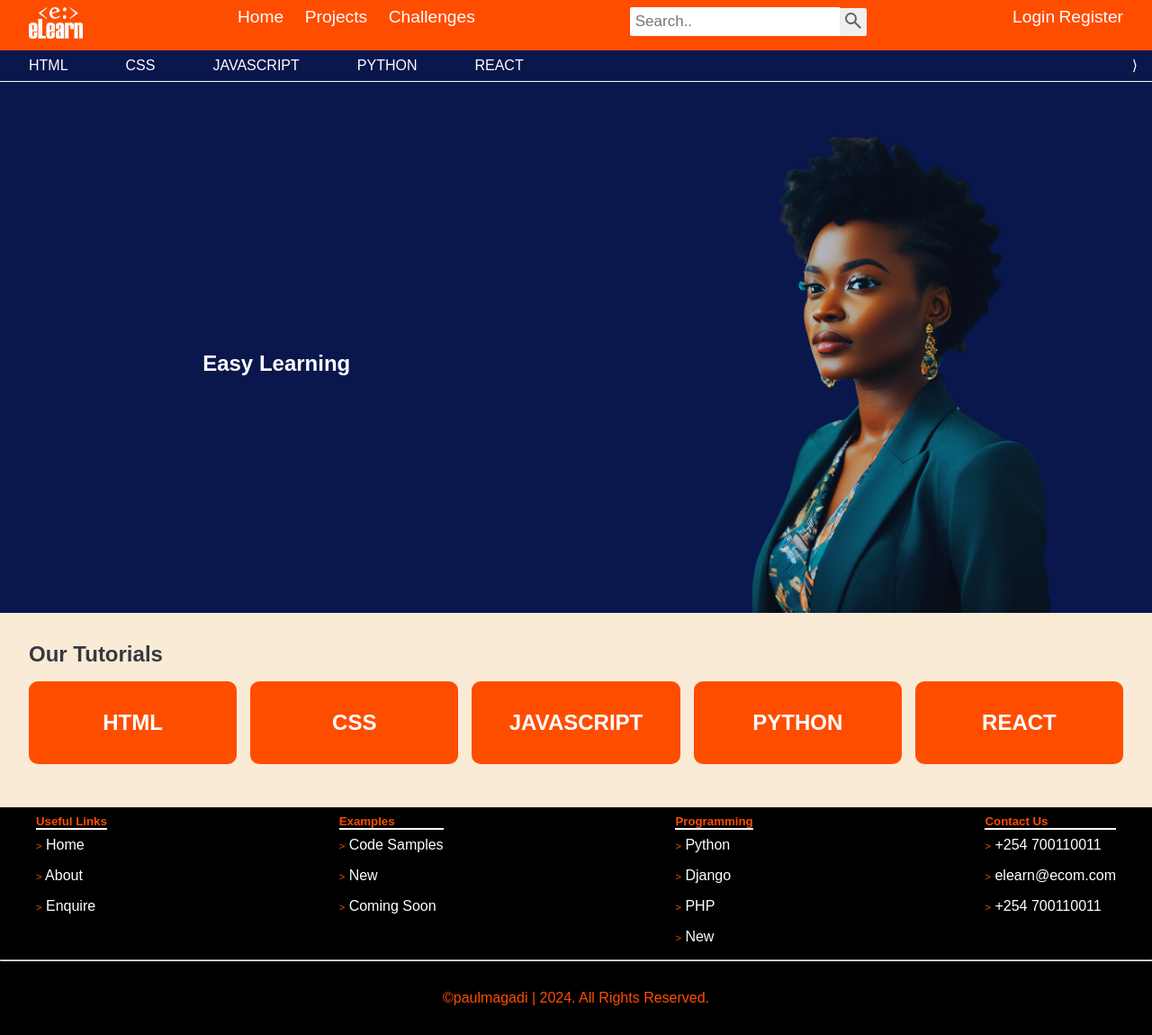
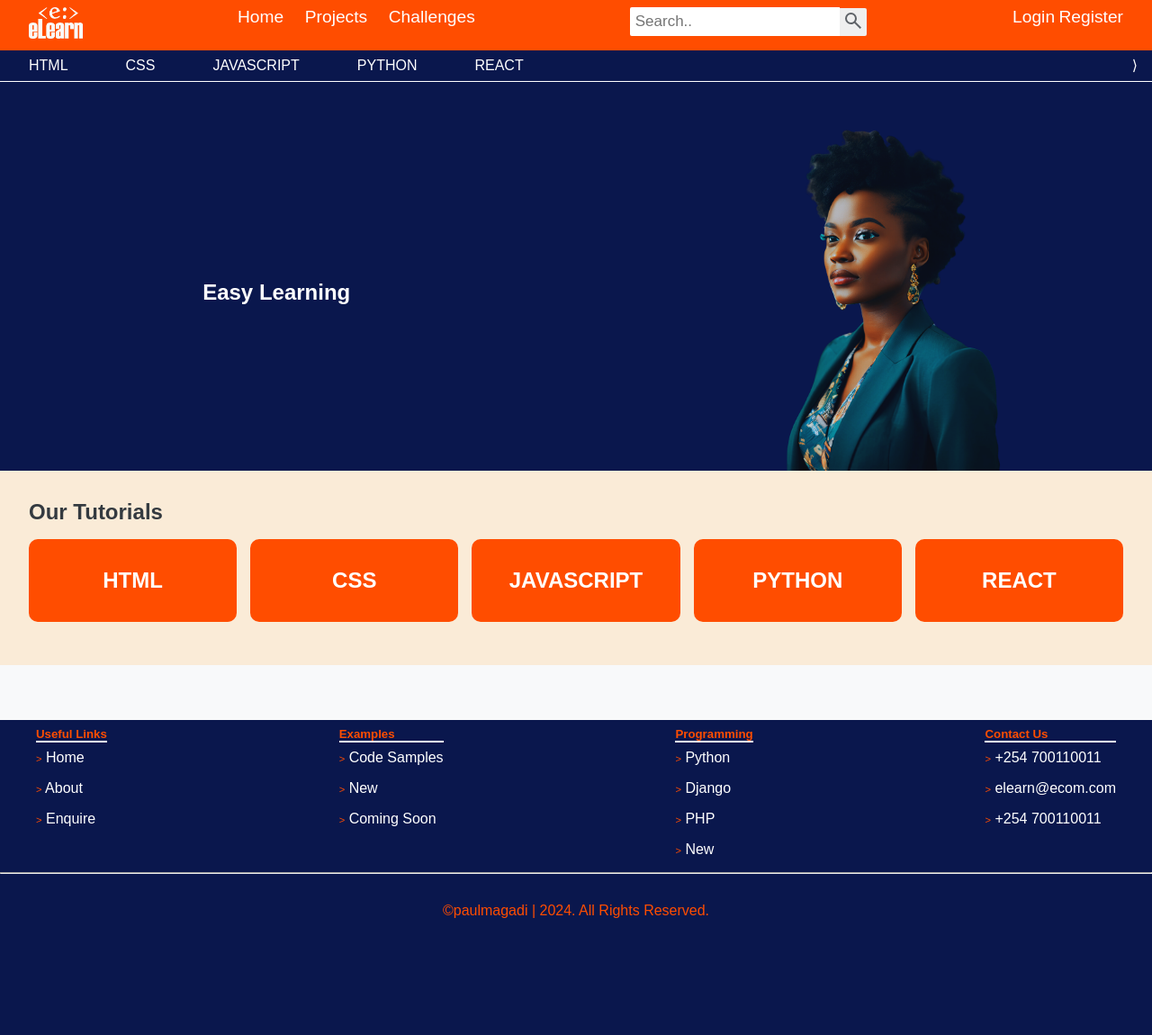
Before and after one commit to paulmagadi/Interactive-Learning-App, a Django app: page / in a window 1280 px wide. Shown: the whole page at 90% size. After the commit the page ends 1020 px from the top, so only its background shows below. Run offline with Django 4.2, Linux system fonts and the light colour scheme; data comes from the database, SQL or seed files in the repository; some libraries are stand-ins or nearby versions; some web fonts are replaced.

Commit message:
modified:   InteractiveLearningApp/main/templates/main/index.html 	modified:   InteractiveLearningApp/static/css/footer.css

```diff
--- a/InteractiveLearningApp/main/templates/main/index.html
+++ b/InteractiveLearningApp/main/templates/main/index.html
@@ -66,6 +66,17 @@
 
         }
 
+        .home-lessons-section .home-lesson-card:hover {
+            transform: scale(1.05) ;
+        }
+
+        .home-lessons-section .home-lesson-card:hover a {
+            color: var(--secondary-color);
+
+        }
+
+
+
 
 
 
@@ -96,7 +107,7 @@
         }
 
         .hero-section .hero-image img {
-            width: 70%;
+            width: 50%;
         }
 
         @media (max-width: 580px) {
--- a/InteractiveLearningApp/static/css/footer.css
+++ b/InteractiveLearningApp/static/css/footer.css
@@ -1,7 +1,7 @@
 
   /* Footer */
   .footer {
-    background-color: rgb(0, 0, 0);
+    background-color: var(--secondary-color);
     color: var(--primary-color);
   }
 
```
